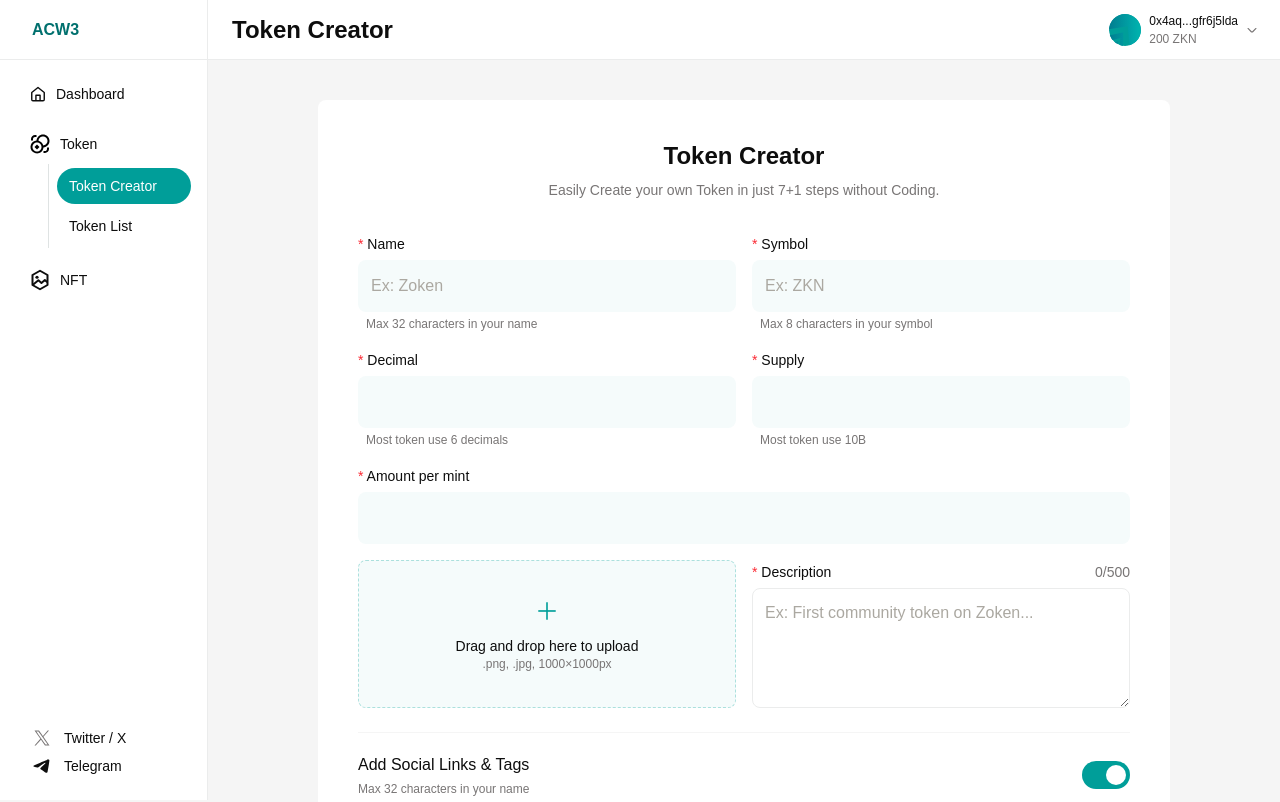
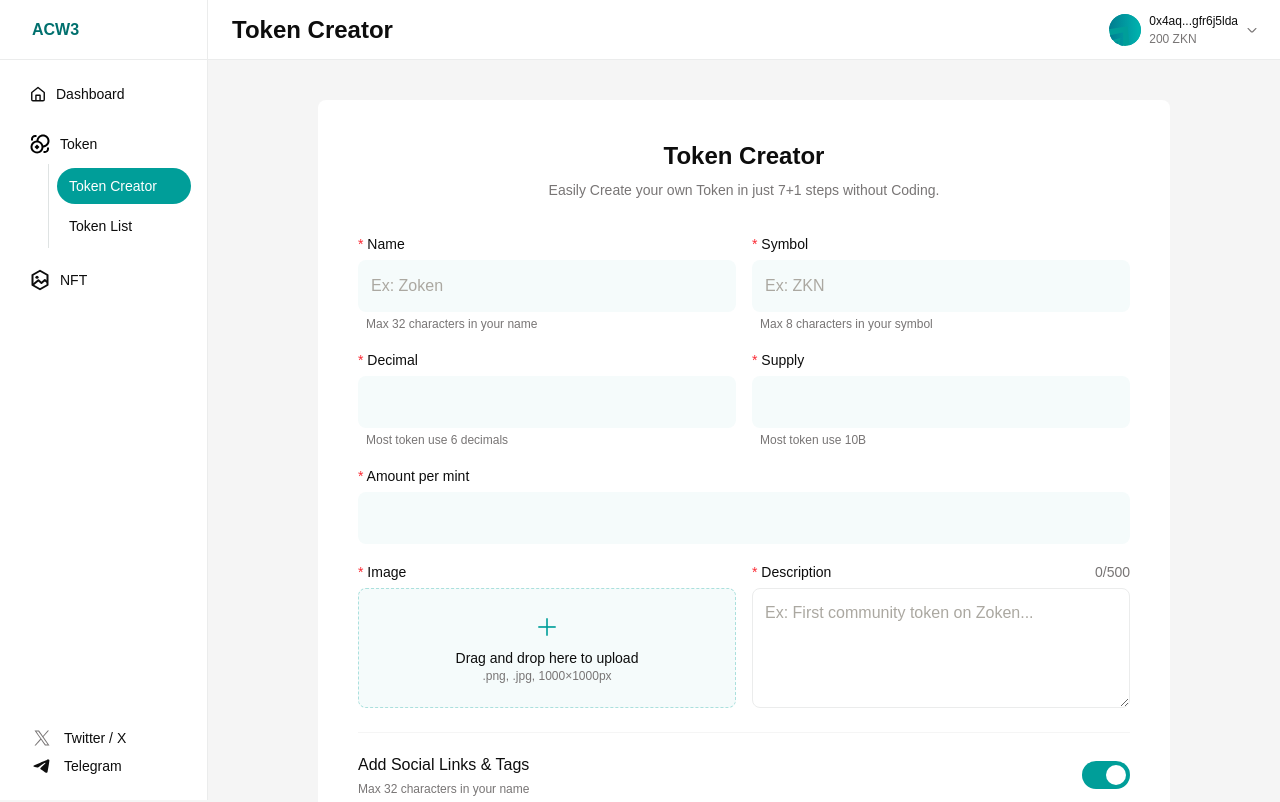
Before and after one commit to VoAnhPhi/frontend-ac, a React (Vite) app: page /token/create in a window 1280 px wide. Shown: the top 802 px of the page. Built offline with nearby package versions, Linux system fonts and the light colour scheme.

Commit message:
fix: align creator media fields with Figma

```diff
--- a/src/pages/CreatorPage.tsx
+++ b/src/pages/CreatorPage.tsx
@@ -90,18 +90,28 @@ export function CreatorPage({ type }: { type: 'token' | 'nft' }) {
                   {...register('amount', { required: true })}
                 />
               </div>
-              <label className="flex min-h-[148px] cursor-pointer flex-col items-center justify-center rounded-lg border border-dashed border-[#abe0dd] bg-[#f5fbfb] p-4 text-center text-sm text-muted">
-                <span className="text-2xl text-brand">＋</span>
-                <span className="mt-2 text-ink">Drag and drop here to upload</span>
-                <span className="text-xs">.png, .jpg, 1000×1000px</span>
-                <input type="file" accept="image/png,image/jpeg" className="sr-only" />
-              </label>
+              <div className="flex min-w-0 flex-col gap-1">
+                <span className="text-sm font-medium leading-6">
+                  <span aria-hidden="true" className="text-red-500">
+                    *{' '}
+                  </span>
+                  Image
+                </span>
+                <label className="flex h-[120px] cursor-pointer flex-col items-center justify-center rounded-lg border border-dashed border-[#abe0dd] bg-[#f5fbfb] p-4 text-center text-sm text-muted transition-colors hover:border-brand hover:bg-[#eefafa]">
+                  <span className="text-2xl text-brand">＋</span>
+                  <span className="mt-1 text-ink">Drag and drop here to upload</span>
+                  <span className="text-xs">.png, .jpg, 1000×1000px</span>
+                  <input type="file" accept="image/png,image/jpeg" className="sr-only" required />
+                </label>
+              </div>
               <Textarea
                 label="Description"
                 requiredMark
                 placeholder="Ex: First community token on Zoken..."
                 counter={`${description.length}/500`}
+                className="h-[120px] min-h-[120px] resize-none"
                 maxLength={500}
+                required
                 value={description}
                 onChange={(event) => setDescription(event.target.value)}
               />
```
